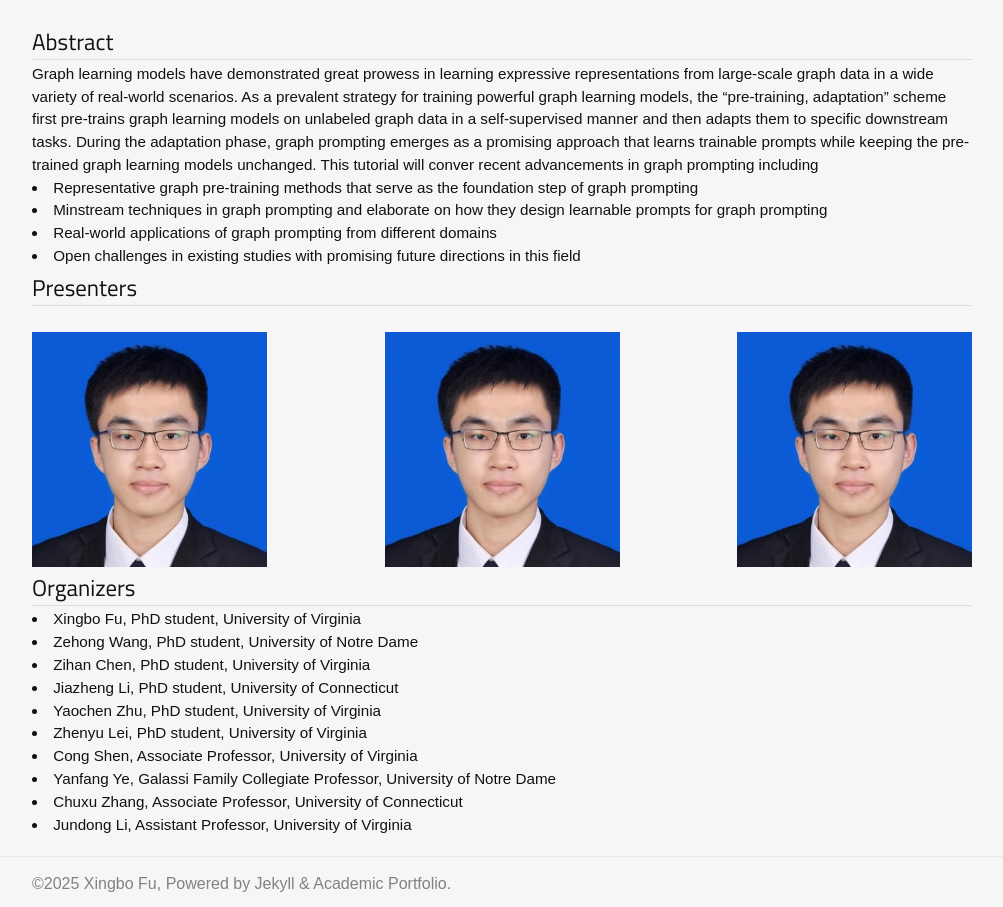
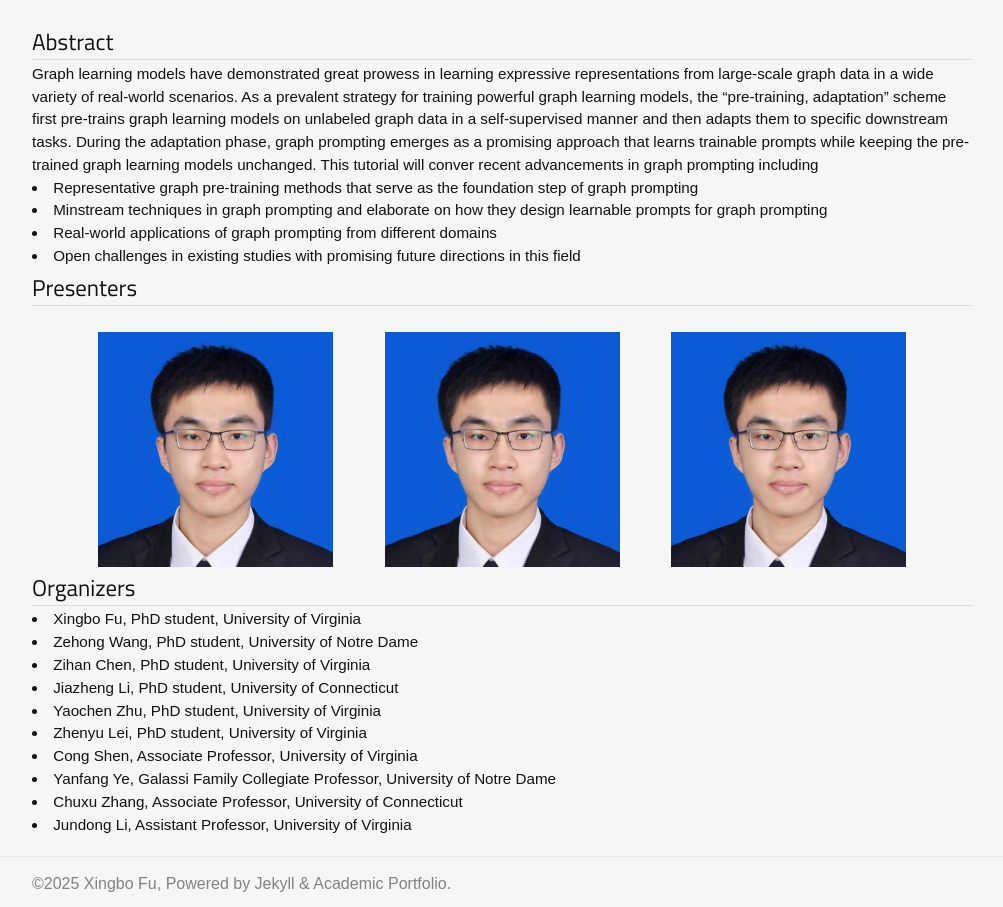
Before and after one commit to xbfu/xbfu.github.io, a Jekyll site: the page built from tutorials/graph-prompting.md, in a window 1280 px wide. Shown: the part 483-1390 px from the top of the page, without its empty margins (138-1141 px from the left). Built offline with Jekyll 4.4.1, drawn with Linux system fonts in a browser that asks for light colours; nearby versions of some CDN libraries; grey boxes are pictures that could not be loaded.

Commit message:
Update graph-prompting.md

```diff
--- a/tutorials/graph-prompting.md
+++ b/tutorials/graph-prompting.md
@@ -29,8 +29,8 @@
 <br>
 
 <p align="center">
-  <img src="../images/profile.jpg" alt="Image 1" style="width:25%; margin-right:12%;">
-  <img src="../images/profile.jpg" alt="Image 2" style="width:25%; margin-right:12%;">
+  <img src="../images/profile.jpg" alt="Image 1" style="width:25%; margin-right:5%;">
+  <img src="../images/profile.jpg" alt="Image 2" style="width:25%; margin-right:5%;">
   <img src="../images/profile.jpg" alt="Image 2" style="width:25%;">
 </p>
 
```
